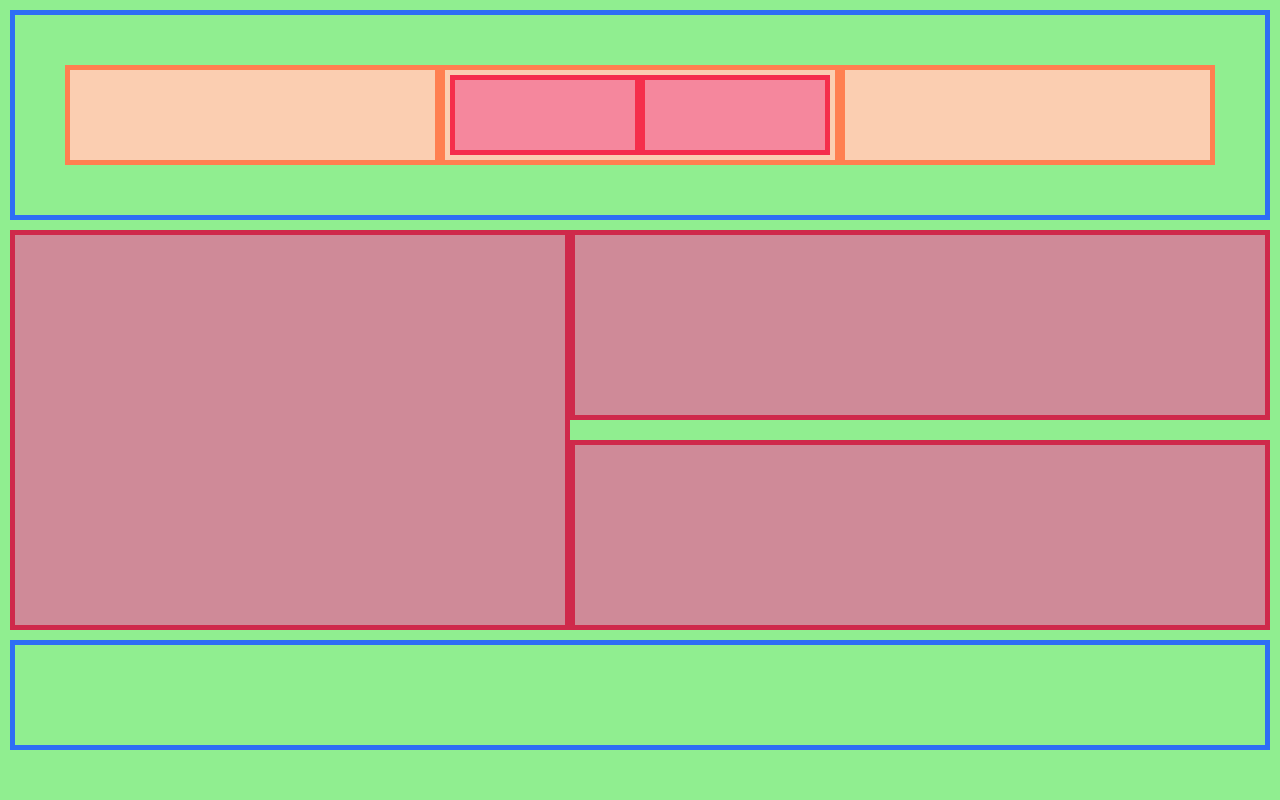
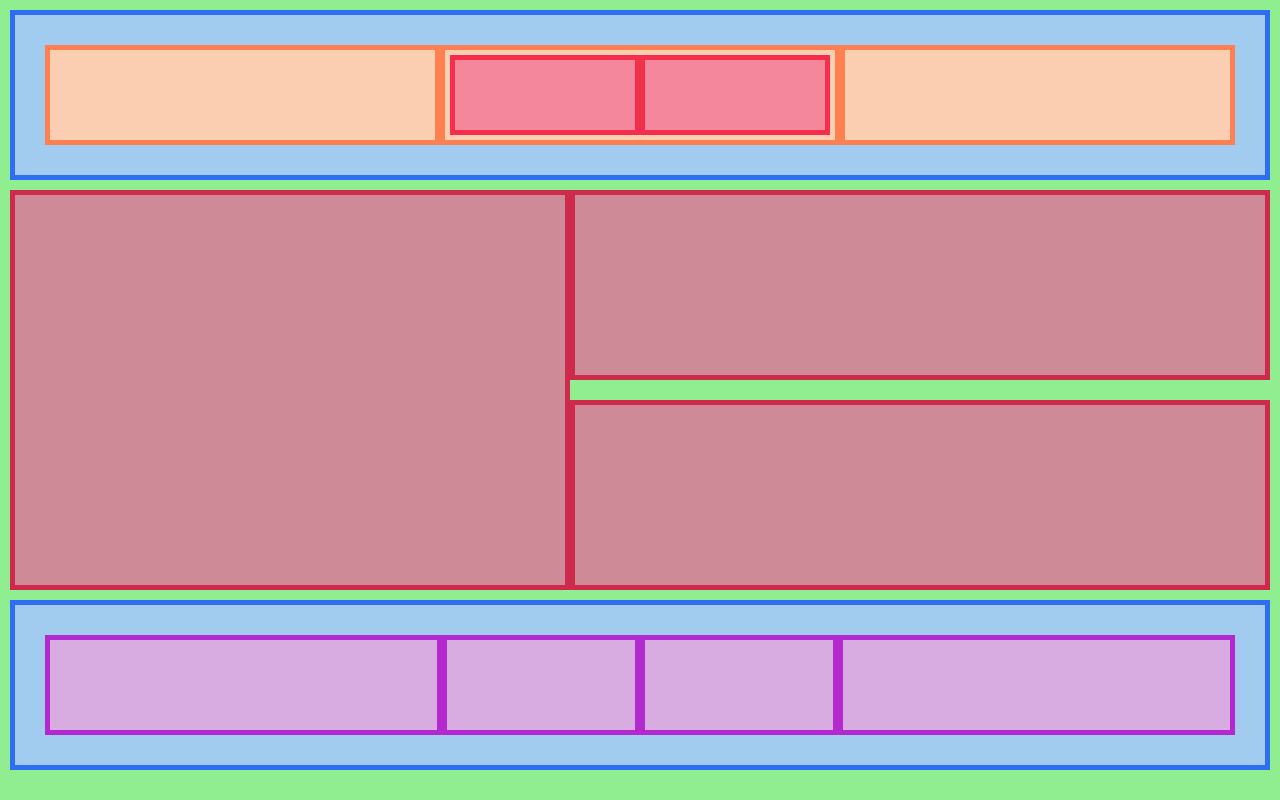
Before and after one commit to robertthurber/flexbox-Challenge, a plain HTML site: page index.html in a window 1280 px wide. Drawn offline with Linux system fonts and the light colour scheme.

Commit message:
Final: added the footer section for html. For css added the stlying for the footer(flexbox and boxes for divs)

```diff
--- a/css/styles.css
+++ b/css/styles.css
@@ -12,7 +12,8 @@
     justify-content: space-around;
     margin: 10px;
     border: 5px solid #2E6EF5 ;
-    padding: 50px;
+    background-color: #A2CBF0;
+    padding: 30px;
 }
 
 .sub-header {
@@ -59,11 +60,24 @@
 }
 
 .main-right-sub {
+    width: 700px;
     height: 190px;
-    width: 700px;
     margin-right: 10px;
     border: 5px solid #CF294B;
     background-color: #CF8A98;
 }
 
 /* where the footer styling lives */
+.footer-large {
+    width: 400px;
+    height: 100px;
+    border: 5px solid #B329CF;
+    background-color: #D8ABE1;
+}
+
+.footer-small{
+    width: 200px;
+    height: 100px;
+    border: 5px solid #B329CF;
+    background-color: #D8ABE1;
+}
--- a/index.html
+++ b/index.html
@@ -28,6 +28,12 @@
         </div>
     </div>
     <!-- where the footer lives. -->
-    <div class="main-header-footer-flex"></div>
+    <div class="main-header-footer-flex">
+        <div class="footer-large"></div>
+        <div class="footer-small"></div>
+        <div class="footer-small"></div>
+        <div class="footer-large"></div>
+    </div>
+
 </body>
 </html>
```
